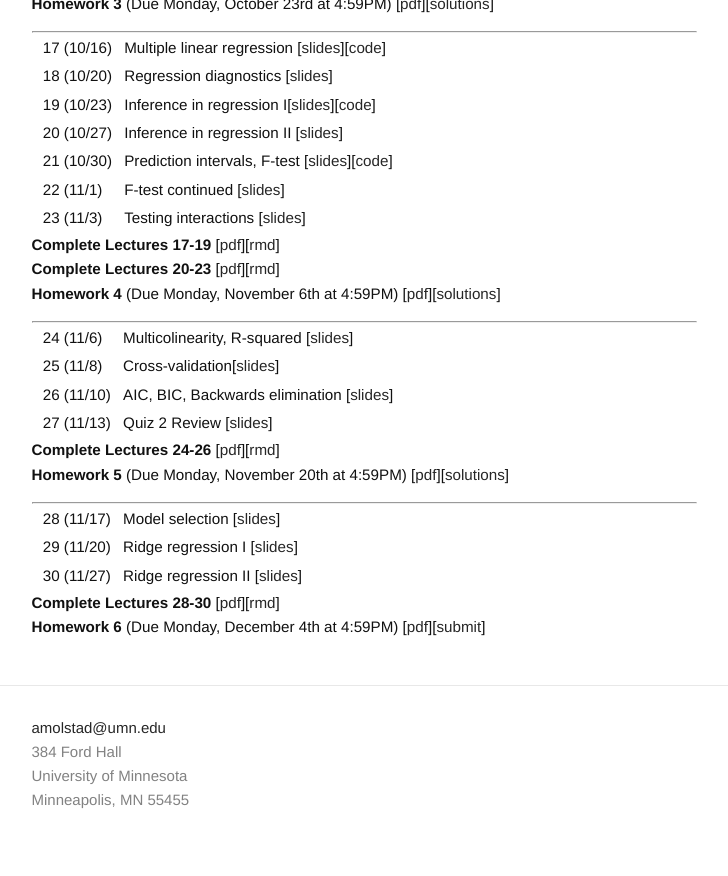
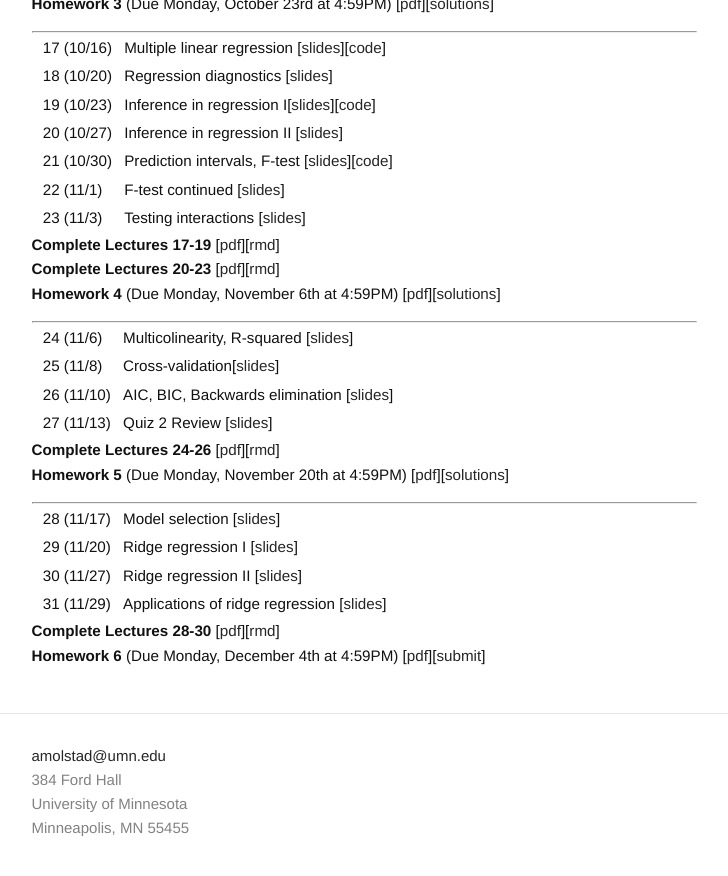
Before and after one commit to ajmolstad/ajmolstad.github.io, a Jekyll site: the page built from F23_STAT3301.md, in a window 1280 px wide and 900 px high, scrolled down 1148 px. Shown: the top 876 px of the window, without its empty margins (276-1004 px from the left). Built offline with Jekyll 4.4.1, drawn with Linux system fonts in a browser that asks for light colours.

Commit message:
Update F23_STAT3301.md

```diff
--- a/F23_STAT3301.md
+++ b/F23_STAT3301.md
@@ -92,6 +92,7 @@ Note that you must be logged into your UMN Canvas account to access course mater
 || 28 (11/17) || Model selection [[slides](https://canvas.umn.edu/files/39540563/download?download_frd=1)] ||
 || 29 (11/20) || Ridge regression I [[slides](https://canvas.umn.edu/files/39686682/download?download_frd=1)] ||
 || 30 (11/27) || Ridge regression II [[slides](https://canvas.umn.edu/files/39706966/download?download_frd=1)] ||
+|| 31 (11/29) || Applications of ridge regression [[slides](https://canvas.umn.edu/files/39780665/download?download_frd=1)] ||
 
 **Complete Lectures 28-30** [[pdf](https://canvas.umn.edu/files/39686834/download?download_frd=1)][[rmd](https://canvas.umn.edu/files/39686835/download?download_frd=1)]
 **Homework 6** (Due Monday, December 4th at 4:59PM) [[pdf](https://canvas.umn.edu/files/39737832/download?download_frd=1)][[submit](https://canvas.umn.edu/courses/389122/assignments/3539789)]
```
